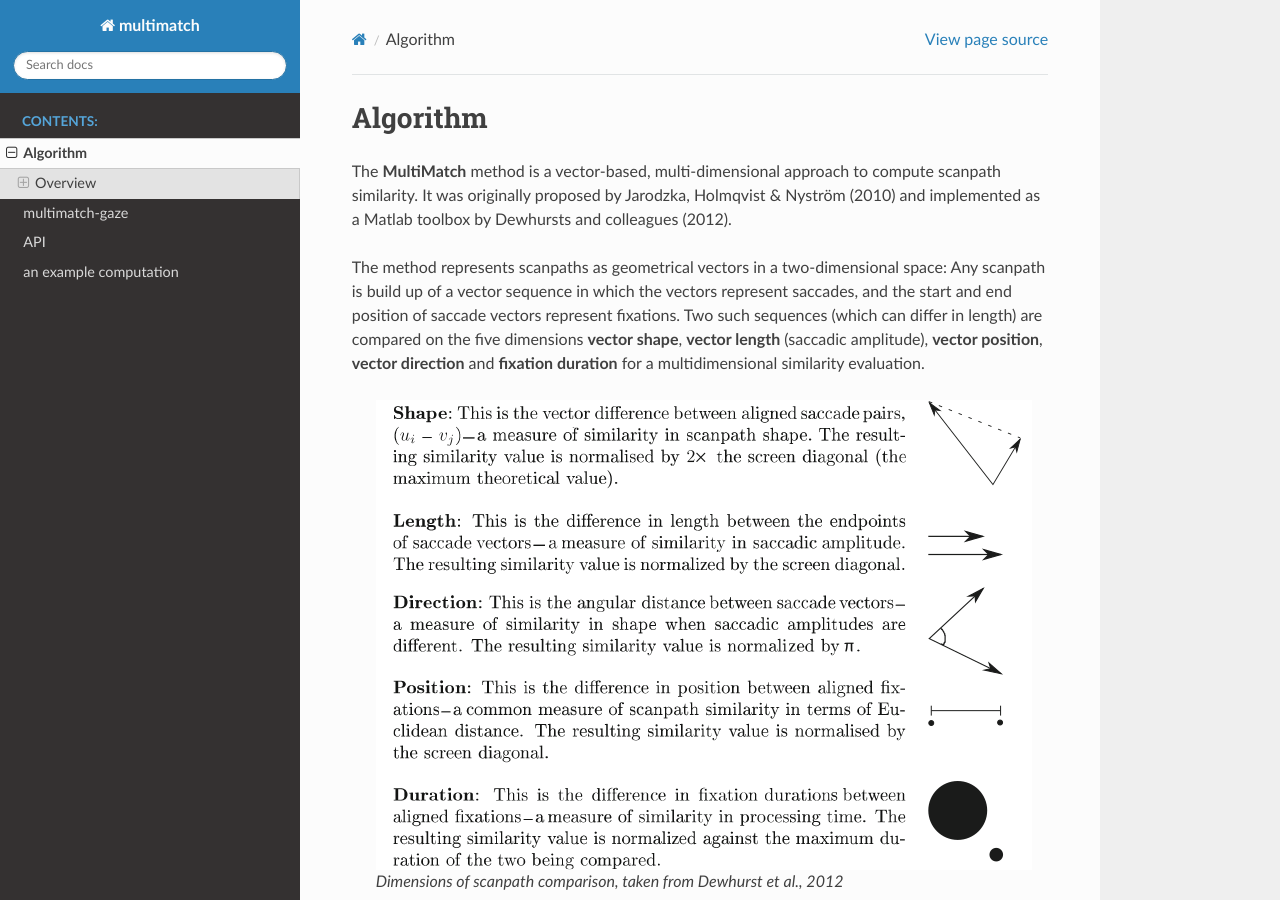
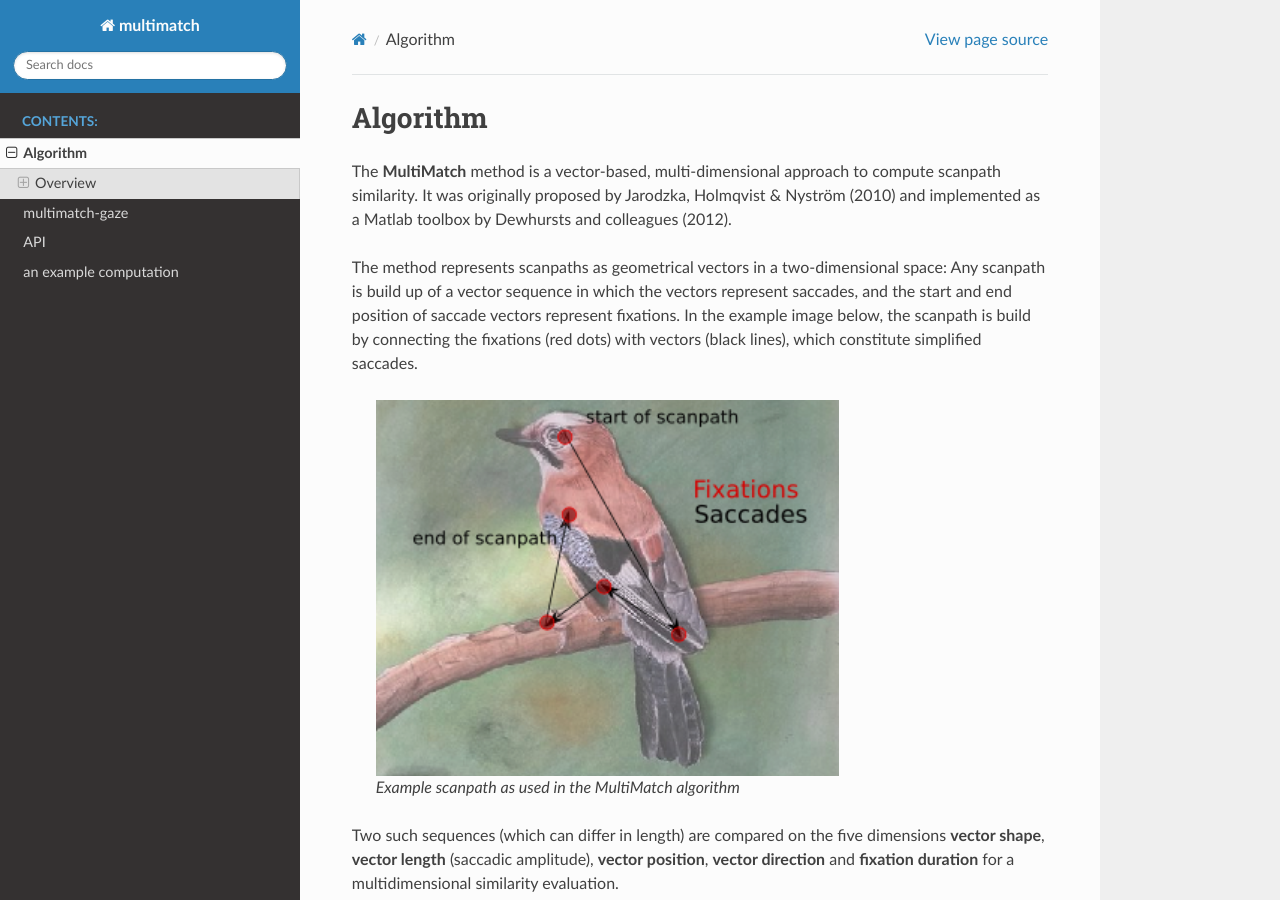
Before and after one commit to adswa/multimatch_gaze, a Sphinx documentation site: the page built from docs/source/overview.rst, in a window 1280 px wide and 900 px high. Built offline with Sphinx 7.4.7 and the Read the Docs theme 2.0.0, drawn with Linux system fonts in a browser that asks for light colours; pages that are not in the unit, such as notebooks, are missing from menus.

Commit message:
add example scanpath image to docs

```diff
--- a/docs/source/overview.rst
+++ b/docs/source/overview.rst
@@ -10,7 +10,17 @@ compute scanpath similarity. It was originally proposed by Jarodzka, Holmqvist
 The method represents scanpaths as geometrical vectors in a two-dimensional
 space: Any scanpath is build up of a vector sequence in which the vectors
 represent saccades, and the start and end position of saccade vectors represent
-fixations. Two such sequences (which can differ in length) are compared on the
+fixations. In the example image below, the scanpath is build by connecting the
+fixations (red dots) with vectors (black lines), which constitute simplified
+saccades.
+
+ .. figure:: ../img/example_path.png
+   :scale: 150%
+   :alt: examplary scanpath
+
+   Example scanpath as used in the MultiMatch algorithm
+
+Two such sequences (which can differ in length) are compared on the
 five dimensions **vector shape**, **vector length** (saccadic amplitude), **vector
 position**, **vector direction** and **fixation duration** for a multidimensional
 similarity evaluation.
```
Also changed, not shown: docs/img/example_path.png (added).
